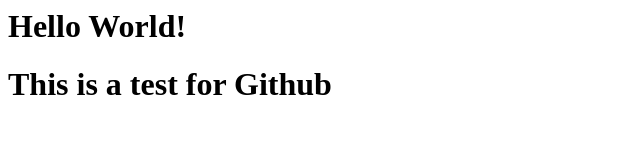
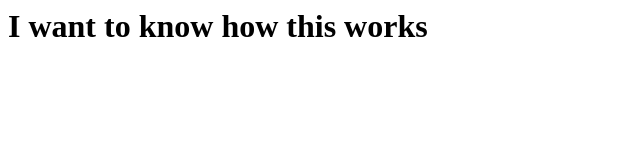
Before and after one commit to kikkoooo/wtfgit, a plain HTML site: page index.html in a window 1280 px wide. Shown: the whole page, without its empty margins (0-640 px from the left). Drawn offline with Linux system fonts and the light colour scheme.

Commit message:
let's do this

```diff
--- a/index.html
+++ b/index.html
@@ -1,2 +1 @@
-<h1>Hello World!</h1>
-<h1>This is a test for Github</h1>
+<h1>I want to know how this works</h1>
```
